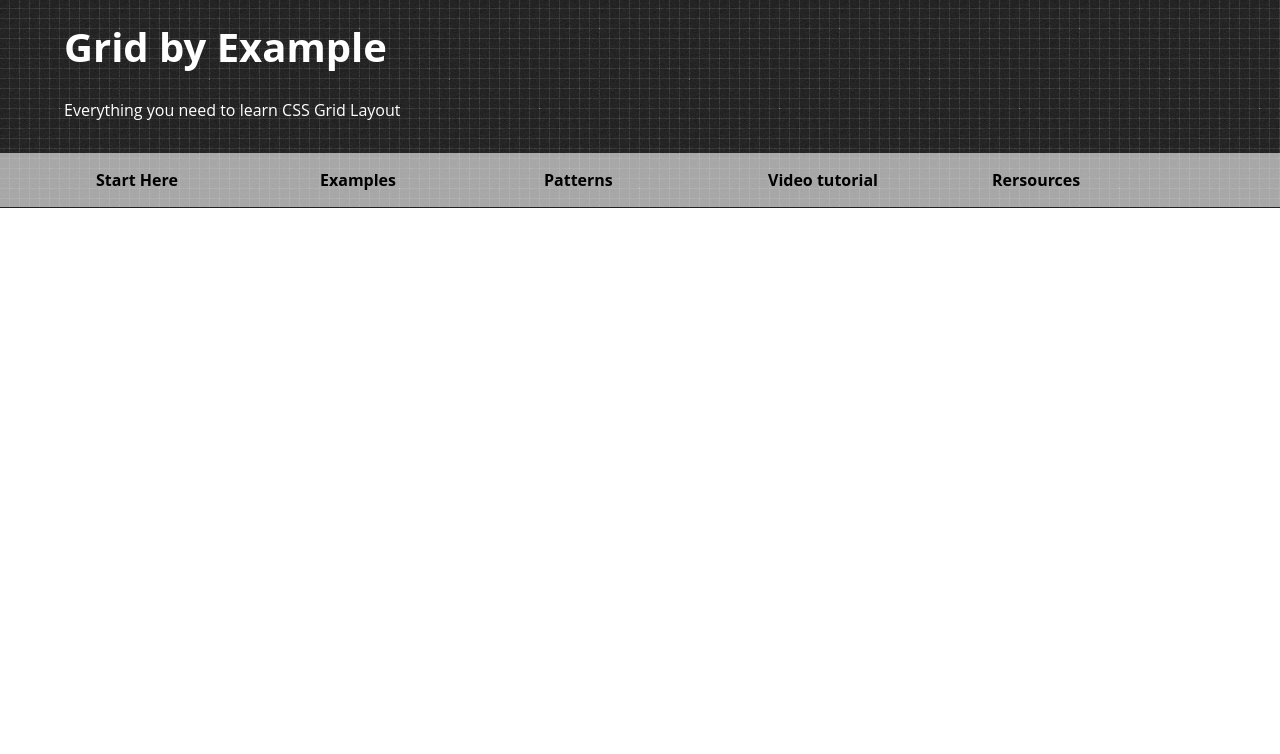
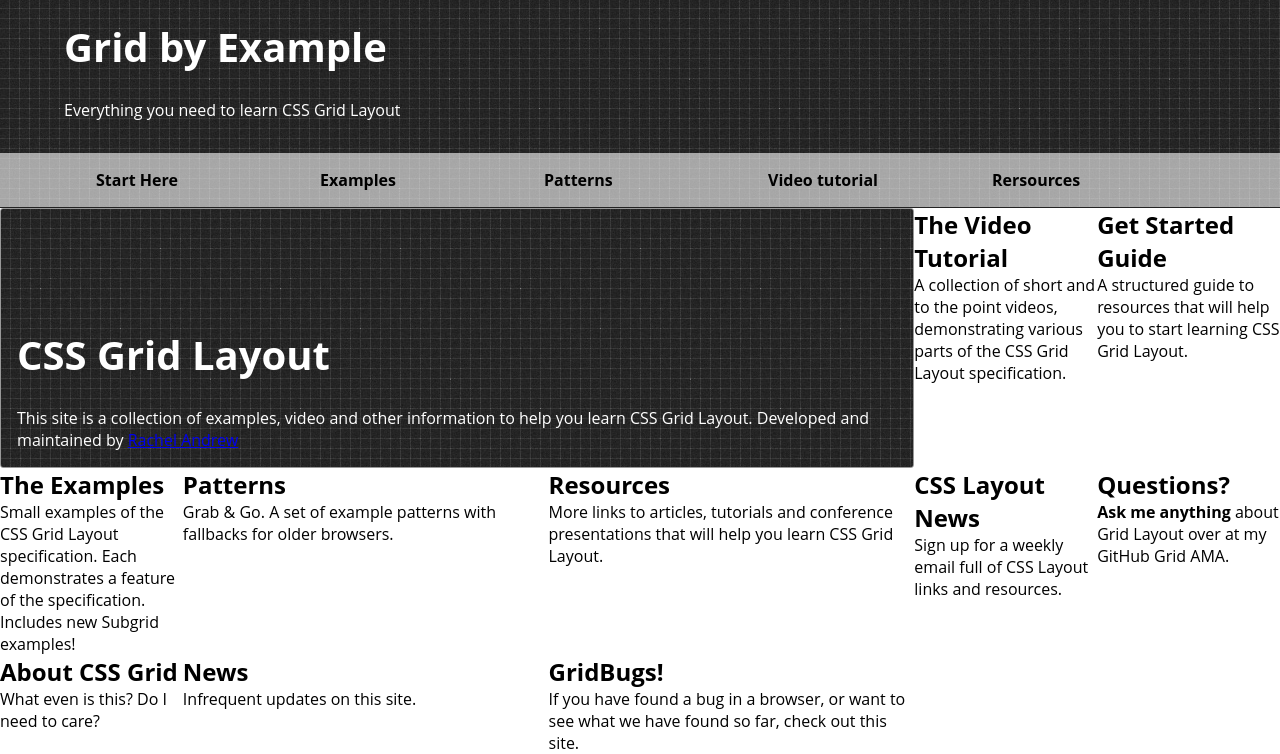
Before and after one commit to KalyssonRyan/Site-com-Grid, a plain HTML site: page index.html in a window 1280 px wide. Shown: the part 91-845 px from the top of the page. Before the commit the page ends 800 px from the top, so only its background shows below. Drawn offline with Linux system fonts and the light colour scheme.

Commit message:
Adicionando cartões na main

```diff
--- a/css/style.css
+++ b/css/style.css
@@ -69,3 +69,17 @@ nav ul {
     right: 20px;
     width: 15%;
 }
+.grid-layout {
+    grid-column: 1 / 4;
+    background-image: url(/img/inflicted.png);
+    color: #fff;
+    border: 1px solid #999;
+    border-radius: 3px;
+    padding: 1rem;
+    position: relative;
+}
+main {
+    display: grid
+;
+    grid-template-columns: 1fr 2fr 2fr 1fr 1fr;
+}
--- a/index.html
+++ b/index.html
@@ -30,7 +30,50 @@
         </nav>
     </header>
     <main>
-
+        <div class="grid-layout">
+            <h1>CSS Grid Layout</h1>
+            <p>This site is a collection of examples, video and other information to help you learn CSS Grid Layout. Developed and maintained by <a href="https://rachelandrew.co.uk">Rachel Andrew</a></p>
+        </div>
+        <div class="video-tutorial">
+            <h2>The Video Tutorial</h2>
+            <p>A collection of short and to the point videos, demonstrating various parts of the CSS Grid Layout specification.</p>
+        </div>
+        <div class="get-started">
+            <h2>Get Started Guide</h2>
+            <p>A structured guide to resources that will help you to start learning CSS Grid Layout.</p>
+        </div>
+        <div class="examples">
+            <h2>The Examples</h2>
+            <p>Small examples of the CSS Grid Layout specification. Each demonstrates a feature of the specification. Includes new Subgrid examples!</p>
+        </div>
+        <div class="patterns">
+            <h2>Patterns</h2>
+            <p>Grab & Go. A set of example patterns with fallbacks for older browsers. </p>
+        </div>
+        <div class="resources">
+            <h2>Resources</h2>
+            <p>More links to articles, tutorials and conference presentations that will help you learn CSS Grid Layout.</p>
+        </div>
+        <div class="css-layout">
+            <h2>CSS Layout News</h2>
+            <p>Sign up for a weekly email full of CSS Layout links and resources.</p>
+        </div>
+        <div class="questions">
+            <h2>Questions?</h2>
+            <p><strong>Ask me anything</strong> about Grid Layout over at my GitHub Grid AMA.</p>
+        </div>
+        <div class="about-css-grid">
+            <h2>About CSS Grid</h2>
+            <p>What even is this? Do I need to care?</p>
+        </div>
+        <div class="news">
+            <h2>News</h2>
+            <p>Infrequent updates on this site.</p>
+        </div>
+        <div class="grid-bugs">
+            <h2>GridBugs!</h2>
+            <p>If you have found a bug in a browser, or want to see what we have found so far, check out this site.</p>
+        </div>
     </main>
 </body>
 </html>
```
